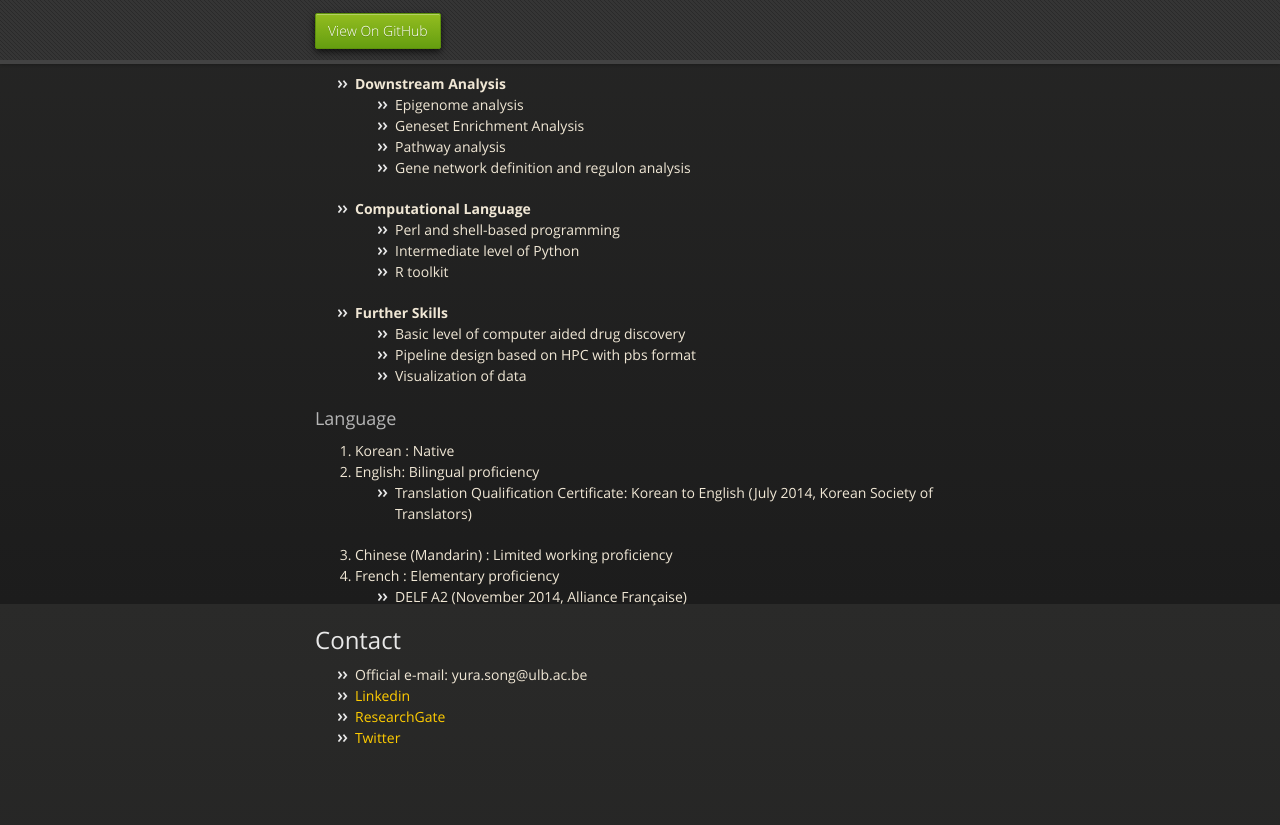
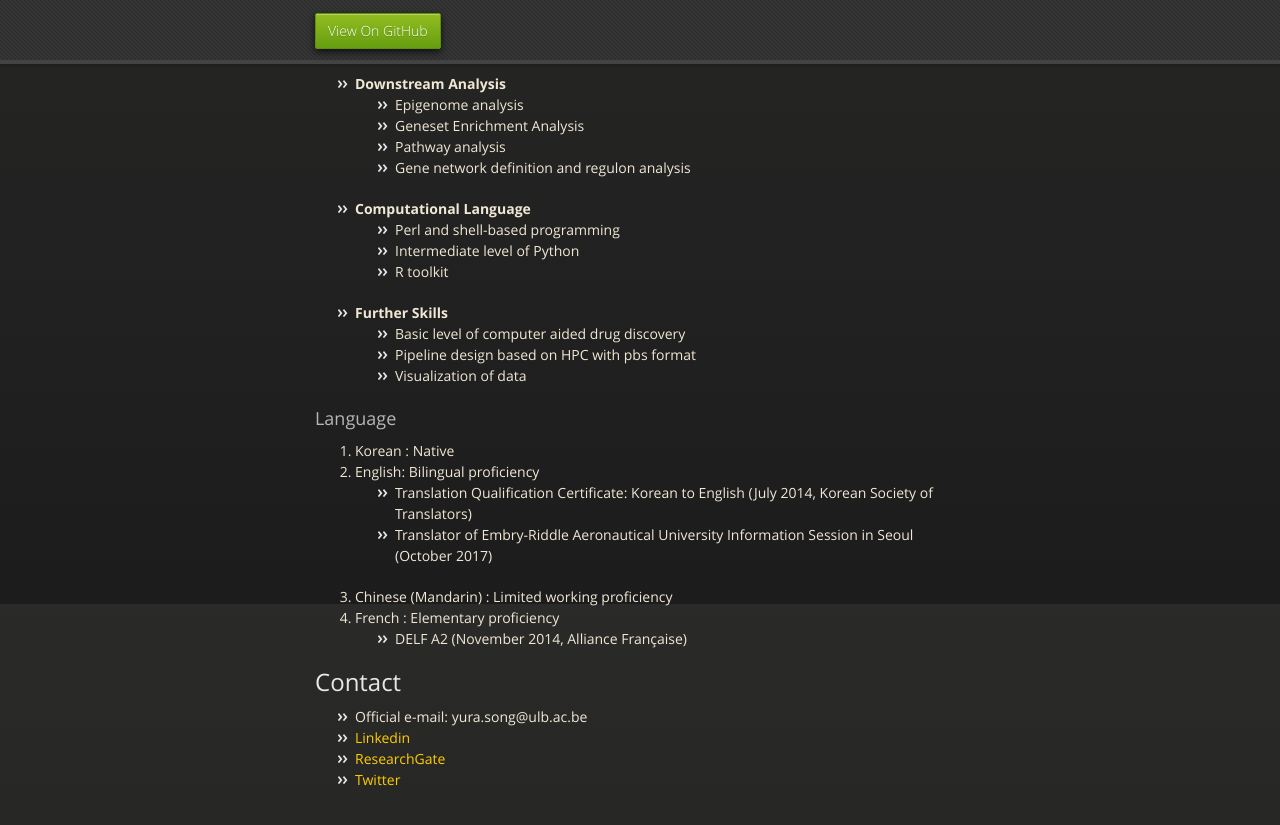
Before and after one commit to yurasong/yurasong.github.io, a Jekyll site: the page built from index.md, in a window 1280 px wide and 900 px high, scrolled down 4796 px. Shown: the top 825 px of the window. Built offline with Jekyll 4.4.1, drawn with Linux system fonts in a browser that asks for light colours; our own code applies the rules of GitHub Pages for plain Markdown files.

Commit message:
Update index.md

```diff
--- a/index.md
+++ b/index.md
@@ -214,6 +214,7 @@
 1.  Korean : Native
 2.  English: Bilingual proficiency
   - Translation Qualification Certificate: Korean to English (July 2014, Korean Society of Translators)
+  - Translator of Embry-Riddle Aeronautical University Information Session in Seoul (October 2017)
 3.  Chinese (Mandarin) : Limited working proficiency
 4.  French : Elementary proficiency
   - DELF A2 (November 2014, Alliance Française)
```
